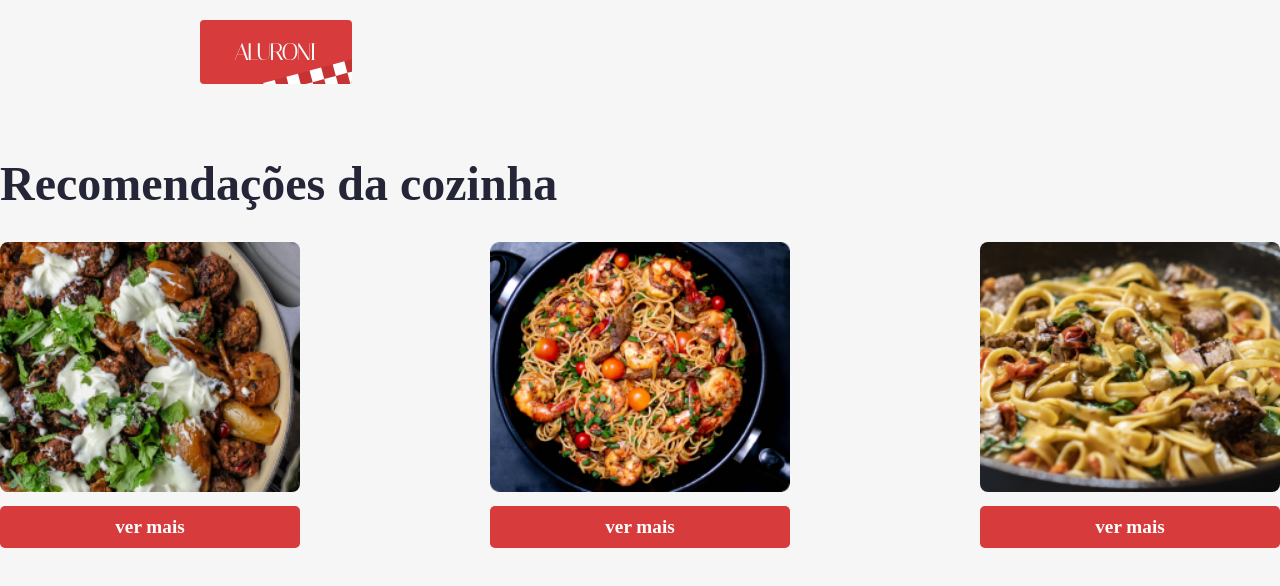
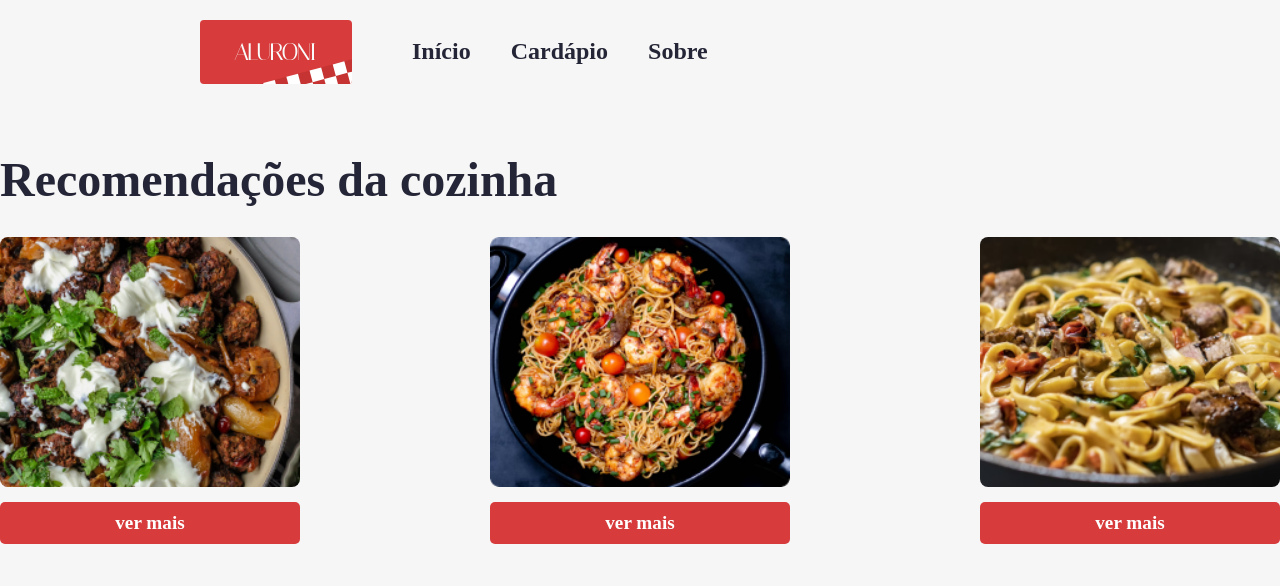
Before and after one commit to tenoriobn/aluroni, a React (Create React App) app: page / in a window 1280 px wide. Shown: the top 586 px of the page. Built offline with nearby package versions, Linux system fonts and the light colour scheme; a web font is replaced by a local one.

Commit message:
Reaproveitando com react-router

```diff
--- a/src/components/Menu/Menu.module.scss
+++ b/src/components/Menu/Menu.module.scss
@@ -2,6 +2,8 @@
 @import "styles/breakpoints";
 
 .menu {
+  display: flex;
+
   padding: 20px $padding-horizontal;
   @media (max-width: $desktop_xsm) {
     padding: 20px $padding-horizontal-mobile;
@@ -12,4 +14,24 @@
   @media (min-width: $desktop_sm) and (max-width: $desktop_md) {
     padding: 20px $padding-horizontal-md;
   }
+
+  &__list {
+    align-items: center;
+    display: flex;
+  }
+  &__link {
+    list-style-type: none;
+    padding: 0 20px;
+    a {
+      color: $dark;
+      cursor: pointer;
+      font-size: 24px;
+      font-weight: 600;
+      text-decoration: none;
+      transition: .2s ease;
+      &:hover {
+        color: $dark-grey;
+      }
+    }
+  }
 }
--- a/src/components/Menu/index.tsx
+++ b/src/components/Menu/index.tsx
@@ -2,9 +2,28 @@
 import styles from './Menu.module.scss';
 
 export default function Menu() {
+  const rotas = [{
+    label: 'Início',
+    to: '/'
+  }, {
+    label: 'Cardápio',
+    to: '/cardapio'
+  }, {
+    label: 'Sobre',
+    to: '/sobre'
+  }];
+
   return (
     <nav className={styles.menu}>
       <Logo />
+
+      <ul className={styles.menu__list}>
+        {rotas.map((rota, index) => (
+          <li key={index} className={styles.menu__link}>
+            <a href={rota.to}>{rota.label}</a>
+          </li>
+        ))}
+      </ul>
     </nav>
   );
 }
--- a/src/pages/Cardapio/index.tsx
+++ b/src/pages/Cardapio/index.tsx
@@ -5,7 +5,6 @@
 import Ordenador from './Ordenador';
 import Itens from './Itens';
 import React from 'react';
-import Menu from 'components/Menu';
 
 export default function Cardapio() {
   const [busca, setBusca] = useState('');
@@ -13,7 +12,6 @@
   const [ordenador, setOrdenador] = useState('');
   return (
     <main>
-      <Menu />
       <header className={styles.header}>
         <div className={styles.header__text}>
           A casa do código e da massa
--- a/src/pages/Inicio/index.tsx
+++ b/src/pages/Inicio/index.tsx
@@ -1,6 +1,5 @@
 import cardapio from 'data/cardapio.json';
 import styles from './Inicio.module.scss';
-import Menu from 'components/Menu';
 
 export default function Inicio() {
   let pratosRecomendados = [...cardapio];
@@ -8,7 +7,6 @@
 
   return (
     <section>
-      <Menu />
       <h3 className={styles.titulo}>
         Recomendações da cozinha
       </h3>
--- a/src/routes.js
+++ b/src/routes.js
@@ -1,3 +1,4 @@
+import Menu from 'components/Menu';
 import Cardapio from 'pages/Cardapio';
 import Inicio from 'pages/Inicio';
 import { BrowserRouter as Router, Routes, Route } from 'react-router-dom';
@@ -5,6 +6,8 @@
 export default function AppRouter() {
   return (
     <Router>
+      <Menu />
+
       <Routes>
         <Route path='/' element={<Inicio />} />
         <Route path='/cardapio' element={<Cardapio />} />
```
Also changed, not shown: .eslintrc.json.
